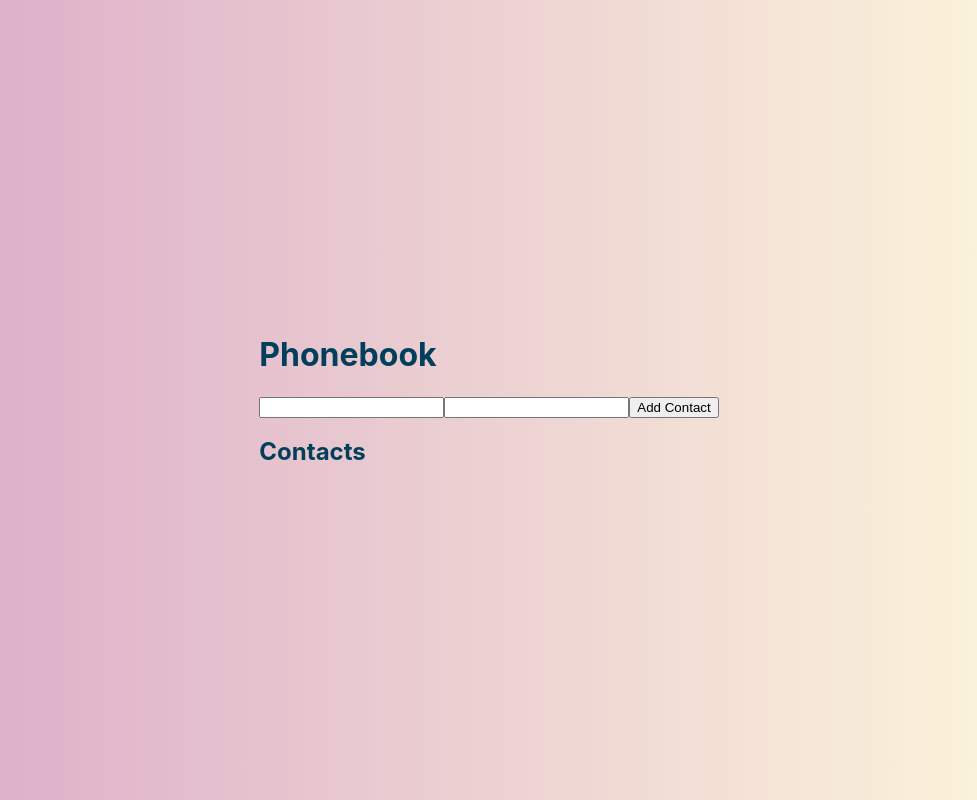
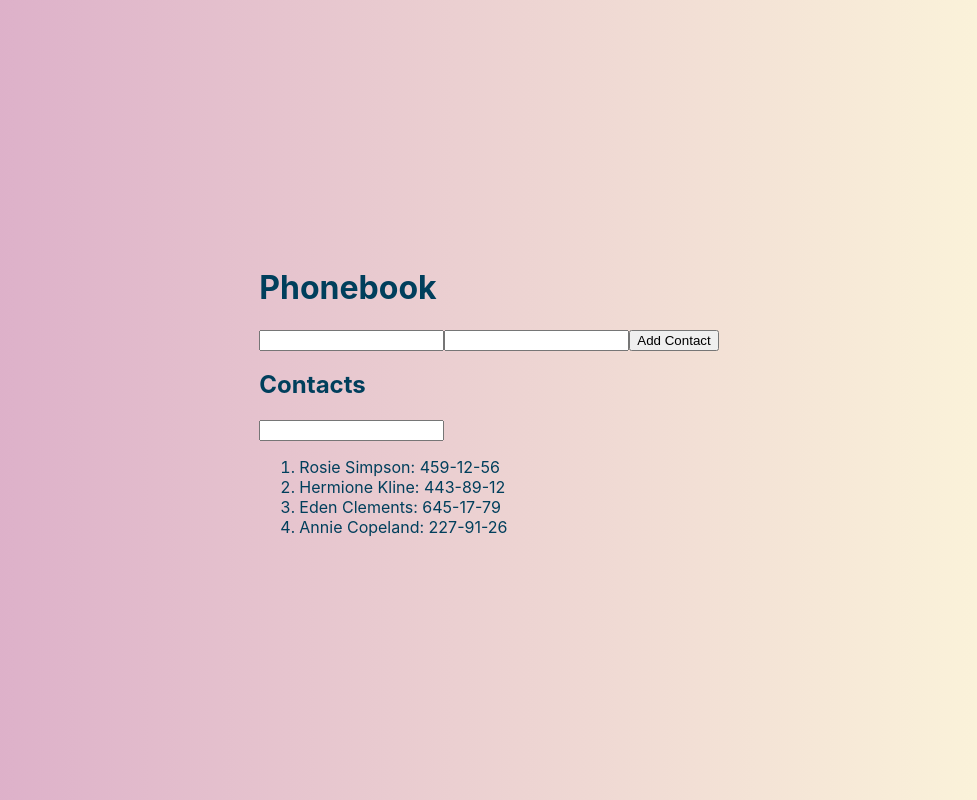
Before and after one commit to oliarosiak/goit-react-hw-02-phonebook, a React (Create React App) app: page / in a window 1280 px wide. Shown: the whole page, without its empty margins (151-1128 px from the left). Built offline with nearby package versions, Linux system fonts and the light colour scheme.

Commit message:
spike filters code

```diff
--- a/src/components/App.jsx
+++ b/src/components/App.jsx
@@ -2,13 +2,54 @@ import React, { Component } from "react";
 import { nanoid } from 'nanoid';
 
 import ContactForm from './contactForm/ContactForm';
+// import Filter from './filter/Filter';
 import ContactList from './contactList/ContactList';
 
+const INITIAL_STATE = {
+    contacts: [
+      { id: 'id-1', name: 'Rosie Simpson', number: '459-12-56' },
+      { id: 'id-2', name: 'Hermione Kline', number: '443-89-12' },
+      { id: 'id-3', name: 'Eden Clements', number: '645-17-79' },
+      { id: 'id-4', name: 'Annie Copeland', number: '227-91-26' },
+    ],
+    filter: '',
+};
+
 class App extends Component{
+  // state = {
+  //   // contacts: [],
+  //   contacts: [
+  //     { id: 'id-1', name: 'Rosie Simpson', number: '459-12-56' },
+  //     { id: 'id-2', name: 'Hermione Kline', number: '443-89-12' },
+  //     { id: 'id-3', name: 'Eden Clements', number: '645-17-79' },
+  //     { id: 'id-4', name: 'Annie Copeland', number: '227-91-26' },
+  //   ],
+  //   filter: '',
+  // }
+
   state = {
-    contacts: [],
-    filter: '',
+    ...INITIAL_STATE
+  };
+
+  heandleOnFilter = evt => {
+    const { name, value } = evt.target;
+    this.setState({ [name]: value });
+
+    const { contacts, filter } = this.state;
+
+    const filtered = contacts.filter(contact => {
+      const filterLower = filter.toLowerCase();
+      const contactNameLower = contact.name.toLowerCase();
+      if (contactNameLower.includes(filterLower)) {
+        return contactNameLower;
+      }
+    })
+    console.log(filtered);
+
+    this.setState({ contacts: [...filtered] });
+
   }
+
 
   handleUpdateContacts = ({name, number}) => {
 
@@ -21,15 +62,25 @@ class App extends Component{
     this.setState({ contacts: [...this.state.contacts, newUser] });
   }
 
+  // handleSearchField = (evt) => {
+  //   console.log(evt);
+
+  // }
+
   render() {
-    const { contacts } = this.state;
+    const { contacts, filter } = this.state;
 
     return (
       <div>
         <h1>Phonebook</h1>
         <ContactForm onSubmit={this.handleUpdateContacts} />
         <h2>Contacts</h2>
-        {/* <Filter /> */}
+        <input type="text" name="filter"
+          pattern="^[a-zA-Zа-яА-Я]+(([' -][a-zA-Zа-яА-Я ])?[a-zA-Zа-яА-Я]*)*$"
+          title="Use only letters, apostrophe, dash and spaces."
+          value={filter} onChange={this.heandleOnFilter}
+        />
+        {/* <Filter option={this.heandleFilter} search={this.handleSearchField} /> */}
         <ContactList contactsNames={contacts} />
       </div>
     )
--- a/src/components/contactForm/ContactForm.jsx
+++ b/src/components/contactForm/ContactForm.jsx
@@ -39,7 +39,7 @@ class ContactForm extends Component{
                 <label>
                     <input type="tel" name="number"
                         pattern="\+?\d{1,4}?[-.\s]?\(?\d{1,3}?\)?[-.\s]?\d{1,4}[-.\s]?\d{1,4}[-.\s]?\d{1,9}"
-                        title="Phone number must be digits and can contain spaces, dashes, parentheses and can start with +"
+                        title="Phone number must be digits and can contain spaces, dashes, parentheses and can start with +. At least 5 symbols"
                         value={number} onChange={this.handleOnChange} required />
                 </label>
                 <button type="submit">Add Contact</button>
--- /dev/null
+++ b/src/components/filter/Filter.jsx
@@ -0,0 +1,29 @@
+
+const Filter = ({ option, search }) => {
+
+
+    return (
+        <input type="text" name="filter"
+            pattern="^[a-zA-Zа-яА-Я]+(([' -][a-zA-Zа-яА-Я ])?[a-zA-Zа-яА-Я]*)*$"
+            title="Use only letters, apostrophe, dash and spaces."
+            // value={} onChange={}
+        />
+    )
+}
+// const Filter = ({search}) = (
+//     <input type="text" name="search"
+//         pattern="^[a-zA-Zа-яА-Я]+(([' -][a-zA-Zа-яА-Я ])?[a-zA-Zа-яА-Я]*)*$"
+//         title="Use only letters, apostrophe, dash and spaces."
+
+//     />
+// )
+
+// const Filter = () = (
+//     <input type="text" name="search"
+//         pattern="^[a-zA-Zа-яА-Я]+(([' -][a-zA-Zа-яА-Я ])?[a-zA-Zа-яА-Я]*)*$"
+//         title="Use only letters, apostrophe, dash and spaces."
+
+//     />
+// )
+
+export default Filter;
```
Also changed, not shown: src/components/filter/Subtitle.jsx (deleted).
